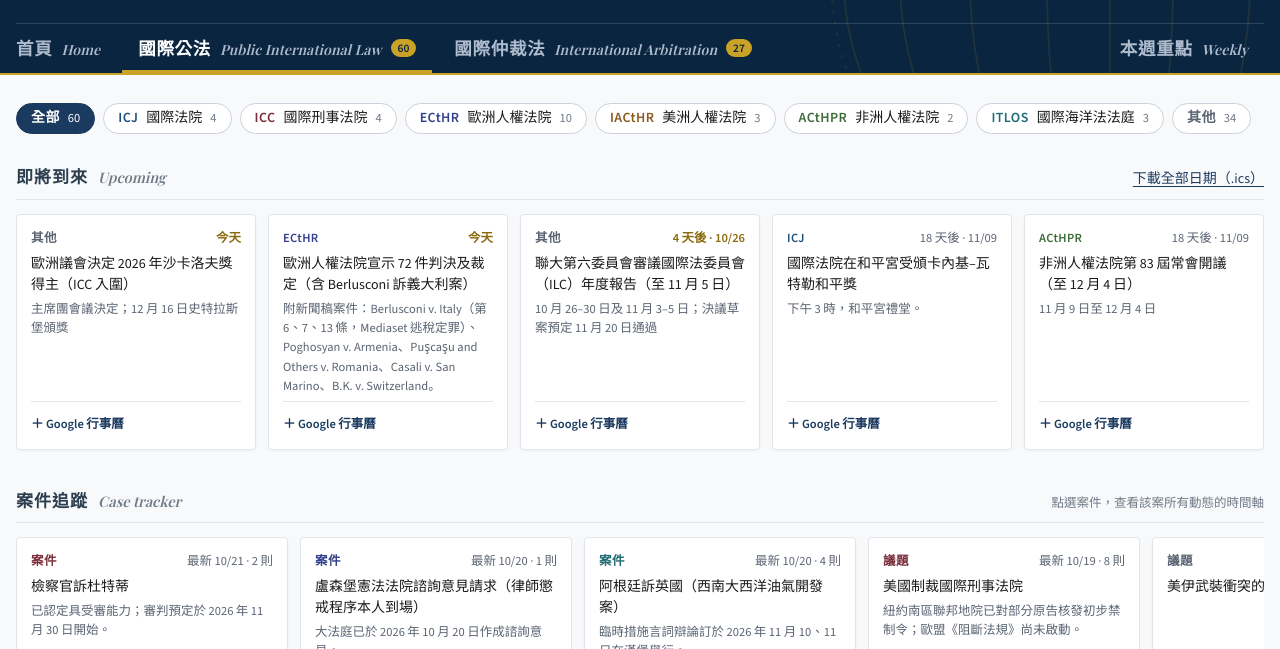
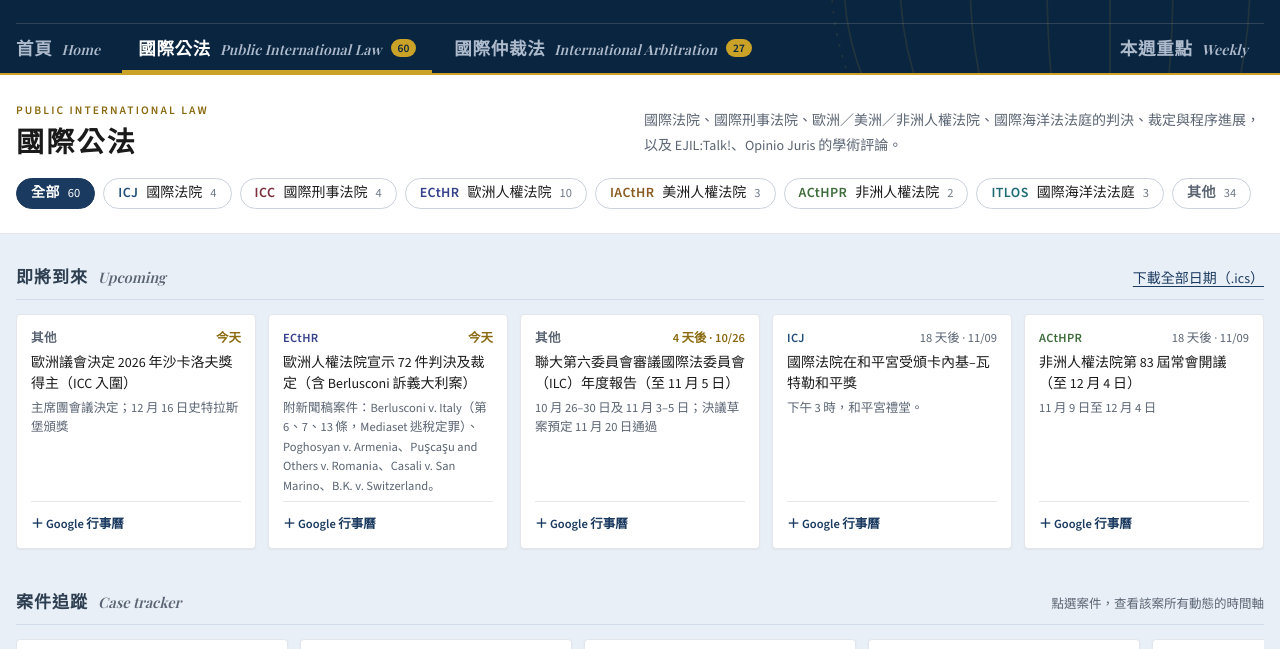
Before and after one commit to christopherpyliu-a11y/intl-law-tracker, a plain HTML site: page index.html in a window 1280 px wide. Both pictures are taken after a click on the button "國際公法". Shown: the part 131-780 px from the top of the page. Drawn offline with nearby package versions, Linux system fonts and the light colour scheme; a web font is replaced by a local one.

Commit message:
Group section pages into colour blocks: header with filters, tinted overview, list
Co-Authored-By: Claude Opus 5.5 <noreply@anthropic.com>
Claude-Session: https://claude.ai/code/session_01Uw7aBTTJFYHjzyg6BnZ7cW

```diff
--- a/index.html
+++ b/index.html
@@ -44,6 +44,10 @@ img { max-width: 100%; }
   --faint: #707A88;
   --line: #E2E6EB;
   --line-strong: #CBD2DB;
+  --tint-pil: #E9EFF6;       /* overview block, 國際公法 */
+  --tint-pil-line: #D3DDEA;
+  --tint-arb: #F3EEE4;       /* overview block, 國際仲裁法 */
+  --tint-arb-line: #E2D8C6;
   --note: #FBF6E7;
   --note-line: #E6D49C;
   --note-ink: #5C4A12;
@@ -69,6 +73,7 @@ img { max-width: 100%; }
     --accent: #9DBBE3; --accent-ink: #0C1828; --accent-soft: #172B45;
     --charcoal: #C9D2DD; --gold: #D4AF45; --gold-ink: #D4AF45;
     --paper: #0C1828; --surface: #122238; --ink: #E7EBF0; --muted: #A2AEBE; --faint: #8592A6; --line: #22344C; --line-strong: #2F4562;
+    --tint-pil: #0F2440; --tint-pil-line: #1E3A5E; --tint-arb: #1E2126; --tint-arb-line: #343A44;
     --note: #211D10; --note-line: #5A4B22; --note-ink: #E8D39A;
     --shadow: 0 1px 2px rgba(0, 0, 0, 0.25); --shadow-hover: 0 6px 18px rgba(0, 0, 0, 0.35);
     --c-icj: #8DB5E3; --c-icc: #E39AAA; --c-ecthr: #AEB6F0; --c-iacthr: #DDB27A; --c-acthpr: #9CCB94; --c-itlos: #7CC6CE; --c-other: #A2AEBE;
@@ -80,6 +85,7 @@ img { max-width: 100%; }
   --accent: #9DBBE3; --accent-ink: #0C1828; --accent-soft: #172B45;
   --charcoal: #C9D2DD; --gold: #D4AF45; --gold-ink: #D4AF45;
   --paper: #0C1828; --surface: #122238; --ink: #E7EBF0; --muted: #A2AEBE; --faint: #8592A6; --line: #22344C; --line-strong: #2F4562;
+  --tint-pil: #0F2440; --tint-pil-line: #1E3A5E; --tint-arb: #1E2126; --tint-arb-line: #343A44;
   --note: #211D10; --note-line: #5A4B22; --note-ink: #E8D39A;
   --shadow: 0 1px 2px rgba(0, 0, 0, 0.25); --shadow-hover: 0 6px 18px rgba(0, 0, 0, 0.35);
   --c-icj: #8DB5E3; --c-icc: #E39AAA; --c-ecthr: #AEB6F0; --c-iacthr: #DDB27A; --c-acthpr: #9CCB94; --c-itlos: #7CC6CE; --c-other: #A2AEBE;
@@ -372,6 +378,28 @@ body.reading .row-tldr { -webkit-line-clamp: 2; }
 .cloud-empty { margin: 0; padding: 30px 18px; text-align: center; color: var(--muted); font-size: var(--s-sm); }
 .cloud-note { margin: 0; font-size: var(--s-xs); color: var(--faint); line-height: 1.6; }
 .digest .cloud { background: var(--paper); box-shadow: none; }
+
+/* colour blocks on the section pages: a white header with the filters, a tinted overview, then the list */
+body { --tint: var(--tint-pil); --tint-line: var(--tint-pil-line); }
+body[data-sec="arb"] { --tint: var(--tint-arb); --tint-line: var(--tint-arb-line); }
+.zone-head { background: var(--surface); border-bottom: 1px solid var(--line); }
+.zone-head .zone-inner { display: grid; gap: 20px; padding-block: 26px 24px; }
+.sec-intro { display: flex; flex-wrap: wrap; align-items: flex-end; justify-content: space-between; gap: 8px 48px; }
+.sec-name { margin: 2px 0 0; font-family: var(--f-display); font-weight: 700; font-size: 28px; line-height: 1.25; letter-spacing: 0.08em; color: var(--ink); }
+.sec-scope { margin: 0; max-width: 620px; font-size: var(--s-sm); line-height: 1.75; color: var(--muted); }
+.zone-overview { background: var(--tint); border-bottom: 1px solid var(--tint-line); }
+.zone-overview .zone-inner { display: grid; gap: 30px; padding-block: 28px 32px; }
+.zone-overview:not(:has(.agenda:not([hidden]))) { display: none; }
+.zone-overview .strip-head { border-bottom-color: var(--tint-line); }
+.zone-overview .strip-note, .zone-overview .cloud-note, .zone-overview .sec-label .en { color: var(--muted); }
+.zone-overview .seg { background: var(--surface); }
+.tools { background: var(--surface); border: 1px solid var(--line); border-radius: var(--radius); box-shadow: var(--shadow); padding: 10px 14px; }
+@media (max-width: 640px) {
+  .zone-head .zone-inner { padding-block: 20px 18px; gap: 16px; }
+  .zone-overview .zone-inner { padding-block: 22px 24px; gap: 26px; }
+  .sec-name { font-size: 24px; }
+  .tools { padding: 10px; }
+}
 
 /* home page */
 .home-link { color: inherit; text-decoration: none; }
@@ -534,12 +562,24 @@ button.up-title:hover { color: var(--accent); text-decoration: underline; }
   </div>
 </header>
 
-<div class="app wrap">
+<div class="zone zone-head" id="zoneHead" hidden>
+  <div class="wrap zone-inner">
+    <div class="sec-intro">
+      <div>
+        <div class="portal-kicker" id="secKicker"></div>
+        <h2 class="sec-name" id="secName"></h2>
+      </div>
+      <p class="sec-scope" id="secScope"></p>
+    </div>
     <div class="filters">
       <nav class="courts" id="fields" aria-label="依領域篩選" hidden></nav>
       <nav class="courts" id="courts" aria-label="依類別篩選"></nav>
     </div>
-
+  </div>
+</div>
+
+<div class="zone zone-overview" id="zoneOverview">
+  <div class="wrap zone-inner">
     <section class="agenda" id="agendaWrap" hidden>
       <div class="strip-head">
         <h2 class="sec-label">即將到來 <span class="en">Upcoming</span></h2>
@@ -567,7 +607,10 @@ button.up-title:hover { color: var(--accent); text-decoration: underline; }
       <div class="cloud" id="cloud" role="group" aria-label="關鍵字雲"></div>
       <p class="cloud-note" id="cloudNote"></p>
     </section>
-
+  </div>
+</div>
+
+<div class="app wrap">
   <div class="tools" id="tools">
     <div class="seg" id="genre" role="group" aria-label="動態或評論"></div>
     <div class="search"><input id="q" type="search" placeholder="搜尋案名、關鍵字、條文（例：Monetary Gold、第8條）" aria-label="搜尋"></div>
@@ -876,6 +919,13 @@ button.up-title:hover { color: var(--accent); text-decoration: underline; }
     document.getElementById("q").placeholder = CFG().placeholder;
     var dg = isPage();
     ["tools", "courts"].forEach(function (id) { document.getElementById(id).hidden = dg; });
+    document.body.setAttribute("data-sec", state.section);
+    document.getElementById("zoneHead").hidden = dg;
+    if (!dg) {
+      document.getElementById("secKicker").textContent = CFG().en;
+      document.getElementById("secName").textContent = CFG().label;
+      document.getElementById("secScope").textContent = CFG().scope || "";
+    }
   }
 
   function renderStatus() {
```
Lines whose indentation alone changed are shown as unchanged.
